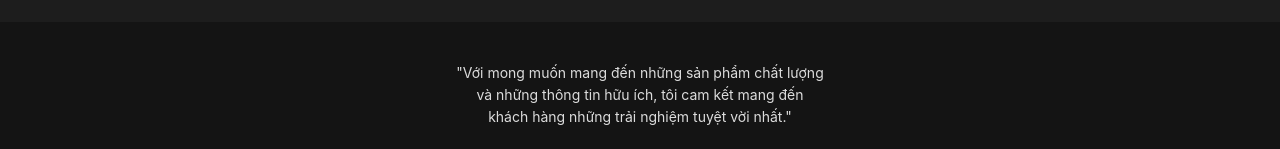
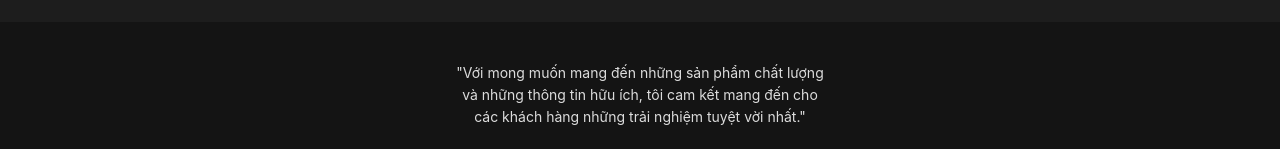
Before and after one commit to ThanhDienGIT/CV_INFO, a React (Create React App) app: page / in a window 1280 px wide. Both pictures are taken after a click on the item "Sản phẩm". Shown: the part 650-799 px from the top of the page. Built offline with nearby package versions, Linux system fonts and the light colour scheme.

Commit message:
new main

```diff
--- a/src/App.js
+++ b/src/App.js
@@ -141,17 +141,17 @@ const ParticlesPage = () => {
         init(); animate();
         return () => { cancelAnimationFrame(animationFrameId); };
     }, []);
-    return (<div style={{ position: 'relative', width: '100%', height: 'calc(100vh - 188px)' }}><canvas ref={canvasRef} style={{ position: 'absolute', top: 0, left: 0, zIndex: 0 }}/><div style={{ position: 'relative', zIndex: 1, top: '50%', left: '50%', transform: 'translate(-50%, -50%)', textAlign: 'center', width: '80%' }}><Title style={{ color: goldColor }}>Hiệu Ứng Hạt Tự Triển Khai</Title><Paragraph style={{fontSize: '16px'}}>Đây là ví dụ về hiệu ứng hạt được tạo bằng HTML5 Canvas và JavaScript, không cần thư viện ngoài. Nó thể hiện khả năng làm việc với đồ họa cấp thấp trên trình duyệt.</Paragraph><Paragraph type="secondary">Toàn bộ logic nằm trong component `ParticlesPage` sử dụng `useEffect` và `useRef` của React.</Paragraph></div></div>);
+    return (<div style={{ position: 'relative', width: '100%', height: 'calc(100vh - 188px)' }}><canvas ref={canvasRef} style={{ position: 'absolute', top: 0, left: 0, zIndex: 0 }}/><div style={{ position: 'relative', zIndex: 1, top: '50%', left: '50%', transform: 'translate(-50%, -50%)', textAlign: 'center', width: '80%' }}><Title style={{ color: goldColor }}>Hiệu Ứng Hạt Tự Triển Khai</Title><Paragraph style={{fontSize: '16px'}}></Paragraph><Paragraph type="secondary">Các hạt chuyển động tự do</Paragraph></div></div>);
 };
 
 const SkillsChartPage = () => {
     const skillData = [ { subject: 'JavaScript', A: 90 }, { subject: 'TypeScript', A: 85 }, { subject: 'ReactJS', A: 95 }, { subject: 'NodeJS', A: 80 }, { subject: 'Database', A: 75 }, { subject: 'DevOps', A: 60 } ];
-    return (<div style={{ maxWidth: '1000px', margin: 'auto', textAlign: 'center' }}><Title level={2} style={{ color: goldColor, marginBottom: '20px' }}>Bản Đồ Kỹ Năng</Title><Paragraph style={{fontSize: '16px', maxWidth: '800px', margin: '0 auto 40px auto'}}>Thay vì một danh sách tĩnh, việc trực quan hóa kỹ năng bằng biểu đồ giúp nhà tuyển dụng có cái nhìn tổng quan và nhanh chóng về năng lực của bạn.</Paragraph><Row justify="center"><Col xs={24} md={16} style={{ height: '500px' }}><ResponsiveContainer width="100%" height="100%"><RadarChart cx="50%" cy="50%" outerRadius="80%" data={skillData}><Tooltip contentStyle={{ backgroundColor: '#262626', border: `1px solid ${goldColor}`}} labelStyle={{ color: goldColor }} /><PolarGrid stroke="rgba(255, 255, 255, 0.2)" /><PolarAngleAxis dataKey="subject" tick={{ fill: 'rgba(255, 255, 255, 0.85)' }} /><PolarRadiusAxis angle={30} domain={[0, 100]} tick={false} axisLine={false} /><Radar name="Thanh Điền" dataKey="A" stroke={goldColor} fill={goldColor} fillOpacity={0.6} /></RadarChart></ResponsiveContainer></Col></Row><Paragraph type="secondary" style={{marginTop: '20px'}}>Dữ liệu cho biểu đồ này được lấy từ mảng `skillData`. Bạn có thể dễ dàng cập nhật mức độ hoặc thêm các kỹ năng mới.</Paragraph></div>);
+    return (<div style={{ maxWidth: '1000px', margin: 'auto', textAlign: 'center' }}><Title level={2} style={{ color: goldColor, marginBottom: '20px' }}>Bản Đồ Kỹ Năng</Title><Paragraph style={{fontSize: '16px', maxWidth: '800px', margin: '0 auto 40px auto'}}>Biểu đồ kỹ năng lập trình</Paragraph><Row justify="center"><Col xs={24} md={16} style={{ height: '500px' }}><ResponsiveContainer width="100%" height="100%"><RadarChart cx="50%" cy="50%" outerRadius="80%" data={skillData}><Tooltip contentStyle={{ backgroundColor: '#262626', border: `1px solid ${goldColor}`}} labelStyle={{ color: goldColor }} /><PolarGrid stroke="rgba(255, 255, 255, 0.2)" /><PolarAngleAxis dataKey="subject" tick={{ fill: 'rgba(255, 255, 255, 0.85)' }} /><PolarRadiusAxis angle={30} domain={[0, 100]} tick={false} axisLine={false} /><Radar name="Thanh Điền" dataKey="A" stroke={goldColor} fill={goldColor} fillOpacity={0.6} /></RadarChart></ResponsiveContainer></Col></Row><Paragraph type="secondary" style={{marginTop: '20px'}}>Biểu đồ hiển thị danh sách kỹ năng một cách trực quan</Paragraph></div>);
 };
 
 const FlippableSkillsPage = () => {
     const flipCardStyles = ` .flip-card { background-color: transparent; width: 100%; height: 250px; perspective: 1000px; } .flip-card-inner { position: relative; width: 100%; height: 100%; text-align: center; transition: transform 0.8s; transform-style: preserve-3d; } .flip-card:hover .flip-card-inner { transform: rotateY(180deg); } .flip-card-front, .flip-card-back { position: absolute; width: 100%; height: 100%; -webkit-backface-visibility: hidden; backface-visibility: hidden; display: flex; flex-direction: column; align-items: center; justify-content: center; padding: 20px; border-radius: 8px; } .flip-card-front { background-color: #262626; color: white; border: 1px solid #424242; } .flip-card-back { background-color: ${goldColor}; color: black; transform: rotateY(180deg); } `;
-    return (<div style={{ maxWidth: '1200px', margin: 'auto' }}><style>{flipCardStyles}</style><Title level={2} style={{ textAlign: 'center', color: goldColor, marginBottom: '20px' }}>Bảng Kỹ Năng Tương Tác</Title><Paragraph style={{textAlign: 'center', fontSize: '16px', maxWidth: '800px', margin: '0 auto 40px auto'}}>Di chuột qua các thẻ để xem chi tiết và đánh giá về từng kỹ năng. Hiệu ứng lật 3D này được tạo hoàn toàn bằng CSS.</Paragraph><Row gutter={[24, 24]}>{flippableSkillsData.map(skill => (<Col key={skill.name} xs={24} sm={12} md={8} lg={6}><div className="flip-card"><div className="flip-card-inner"><div className="flip-card-front"><Avatar size={64} src={skill.icon} style={{marginBottom: '16px'}} /><Title level={4}>{skill.name}</Title><Rate disabled defaultValue={skill.rating} /></div><div className="flip-card-back"><Title level={5} style={{color: 'black'}}>{skill.name}</Title><Paragraph style={{color: 'black', flexGrow: 1}}>{skill.description}</Paragraph><Text strong style={{color: 'black'}}>Mức độ thành thạo:</Text><Rate disabled defaultValue={skill.rating} /></div></div></div></Col>))}</Row></div>);
+    return (<div style={{ maxWidth: '1200px', margin: 'auto' }}><style>{flipCardStyles}</style><Title level={2} style={{ textAlign: 'center', color: goldColor, marginBottom: '20px' }}>Bảng Kỹ Năng Tương Tác</Title><Paragraph style={{textAlign: 'center', fontSize: '16px', maxWidth: '800px', margin: '0 auto 40px auto'}}>Di chuột qua các thẻ để xem chi tiết kỹ năng bên trong</Paragraph><Row gutter={[24, 24]}>{flippableSkillsData.map(skill => (<Col key={skill.name} xs={24} sm={12} md={8} lg={6}><div className="flip-card"><div className="flip-card-inner"><div className="flip-card-front"><Avatar size={64} src={skill.icon} style={{marginBottom: '16px'}} /><Title level={4}>{skill.name}</Title><Rate disabled defaultValue={skill.rating} /></div><div className="flip-card-back"><Title level={5} style={{color: 'black'}}>{skill.name}</Title><Paragraph style={{color: 'black', flexGrow: 1}}>{skill.description}</Paragraph><Text strong style={{color: 'black'}}>Mức độ thành thạo:</Text><Rate disabled defaultValue={skill.rating} /></div></div></div></Col>))}</Row></div>);
 };
 
 // --- TRANG CHỦ MỚI VỚI HIỆU ỨNG GÕ CHỮ ---
@@ -352,7 +352,7 @@ const AppContent = () => {
                   <div style={{ maxWidth: '1200px', margin: 'auto' }}>
                     <Row justify="center" align="top" gutter={[48, 48]}>
                       <Col xs={24} md={12} lg={8}>
-                        <Paragraph style={{ textAlign: 'center' }}>"Với mong muốn mang đến những sản phẩm chất lượng và những thông tin hữu ích, tôi cam kết mang đến khách hàng những trải nghiệm tuyệt vời nhất."</Paragraph>
+                        <Paragraph style={{ textAlign: 'center' }}>"Với mong muốn mang đến những sản phẩm chất lượng và những thông tin hữu ích, tôi cam kết mang đến cho các khách hàng những trải nghiệm tuyệt vời nhất."</Paragraph>
                         <Space size="large" style={{ display: 'flex', justifyContent: 'center', fontSize: '24px', marginTop: '20px' }}>
                           <a href="#" target="_blank" rel="noopener noreferrer"><FacebookOutlined /></a>
                           <a href="#" target="_blank" rel="noopener noreferrer"><InstagramOutlined /></a>
```
